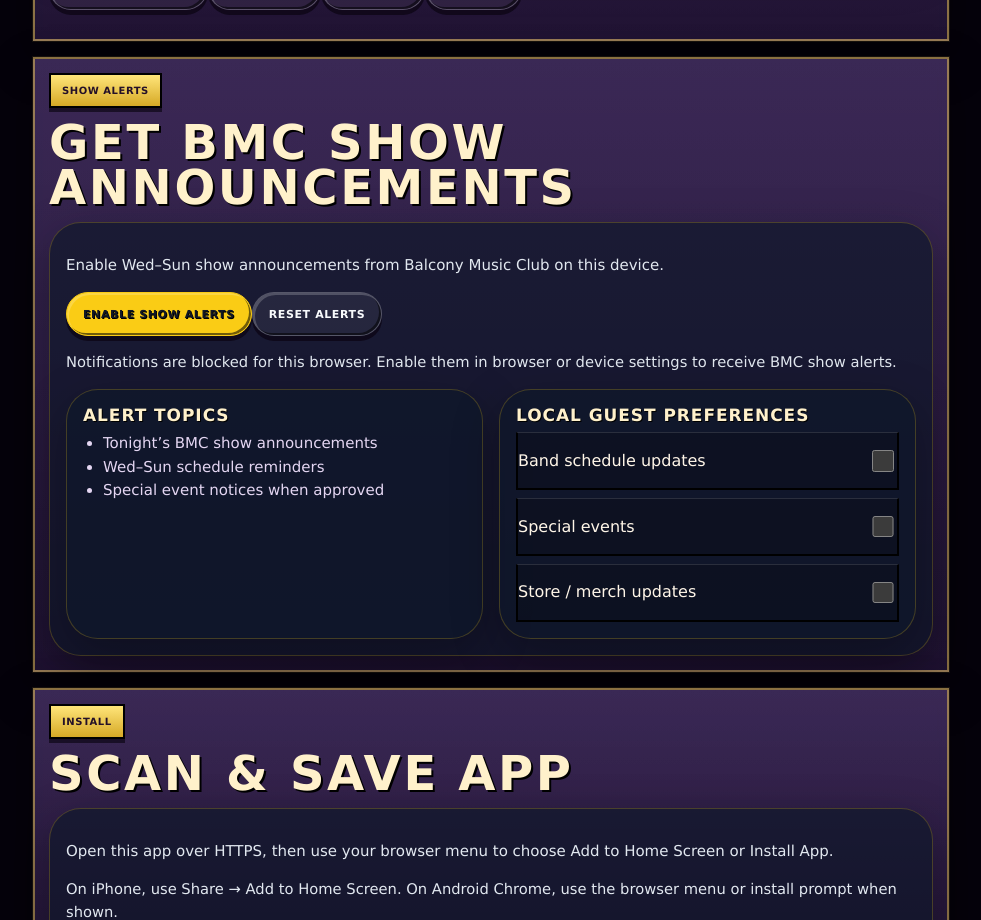
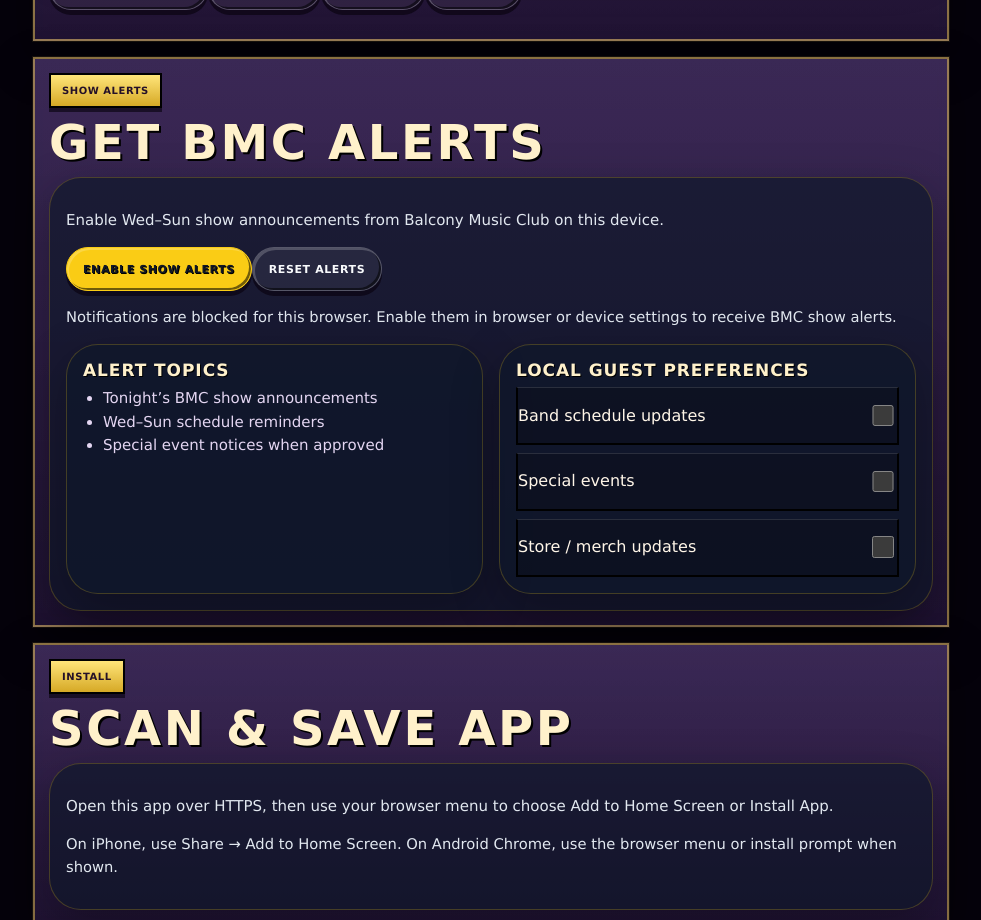
Before and after one commit to floydclaptonblues/Balcony-Music-Club-PWA, a React (Vite) app: page / in a window 1280 px wide. Shown: the part 4180-5100 px from the top of the page, without its empty margins (149-1130 px from the left). Built offline with nearby package versions, Linux system fonts and the light colour scheme.

Commit message:
Shorten push alert heading

```diff
--- a/public/bmc-push-override.js
+++ b/public/bmc-push-override.js
@@ -19,7 +19,7 @@
     notify.className = 'panel';
     notify.innerHTML = `
       <span class="ribbon">Show Alerts</span>
-      <h2>Get BMC Show Announcements</h2>
+      <h2>Get BMC Alerts</h2>
       <article class="card">
         <p>Enable Wed–Sun show announcements from Balcony Music Club on this device.</p>
         <button id="enableShowAlerts" class="button primary" type="button">Enable Show Alerts</button>
@@ -38,6 +38,11 @@
     const save = document.getElementById('save');
     if (save && save.parentElement) save.parentElement.insertBefore(notify, save);
     else main.appendChild(notify);
+  }
+
+  const heading = notify.querySelector('h2');
+  if (heading && heading.textContent?.trim() === 'Get BMC Show Announcements') {
+    heading.textContent = 'Get BMC Alerts';
   }
 
   if (!document.getElementById('enableShowAlerts')) {
```
